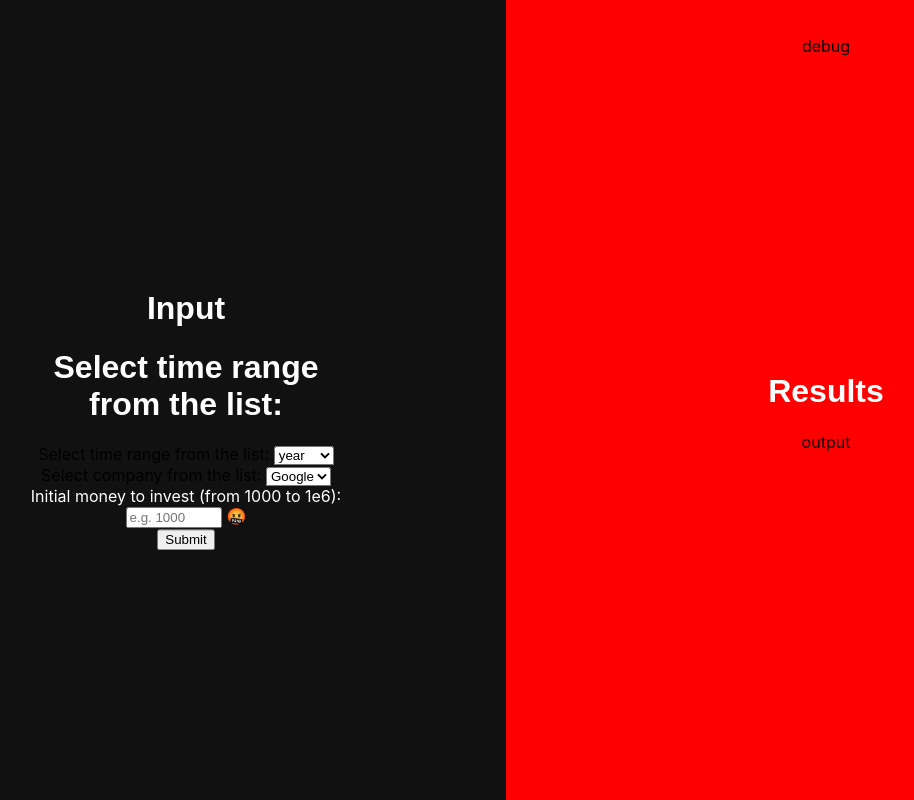
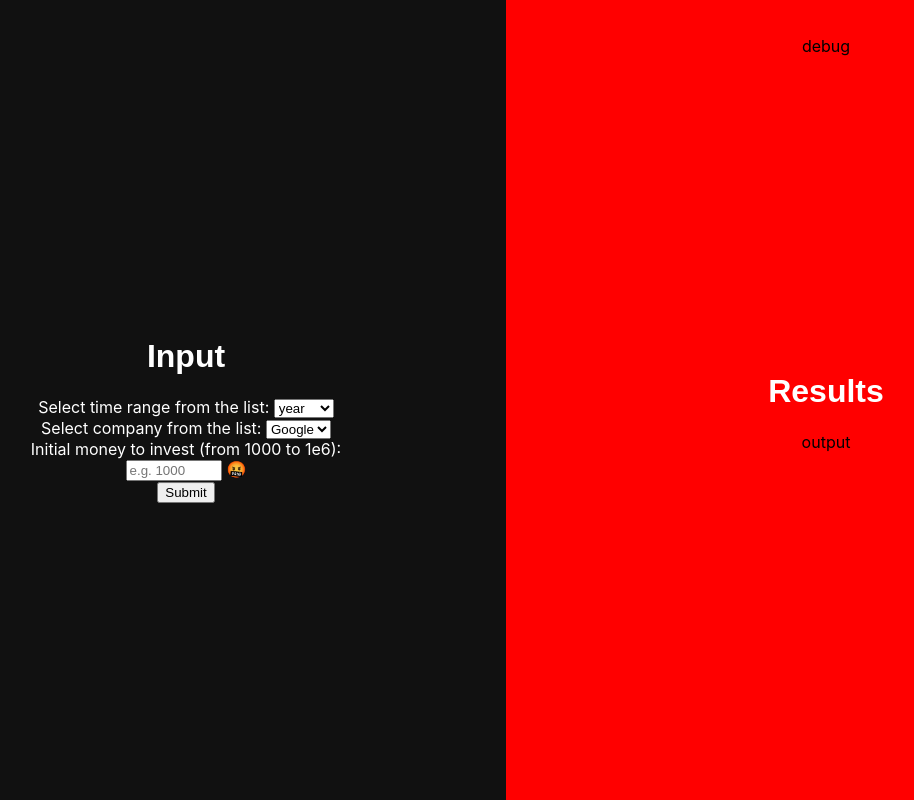
Before and after one commit to Jenny-Tan/EECS605_proj, a React (Create React App) app: page / in a window 1280 px wide. Shown: the whole page, without its empty margins (134-1048 px from the left). Built offline with nearby package versions, Linux system fonts and the light colour scheme.

Commit message:
Update App.js

```diff
--- a/src/App.js
+++ b/src/App.js
@@ -180,9 +180,7 @@ function App() {
         <form onSubmit={handleSubmitDebug}>
           <div>
 
-
-          <h1>Select time range from the list:</h1>
-          <label htmlFor="selectTimeRange">Select time range from the list: </label>
+          <label htmlFor="selectTimeRange" style={{color : 'white'}}>Select time range from the list: </label>
             <select id="selectTimeRange" onChange={inputTimeRange} required >
               <option value="year"> year </option>
               <option value="month"> month </option>
@@ -191,7 +189,7 @@ function App() {
             <span className="validity"></span>
           </div>
           <div>
-              <label htmlFor="selectCompany">Select company from the list: </label>
+              <label htmlFor="selectCompany" style={{color : 'white'}}>Select company from the list: </label>
               <select id="selectCompany" onChange={inputCompany} required>
                 <option value="goog"> Google </option>
               </select>
```
